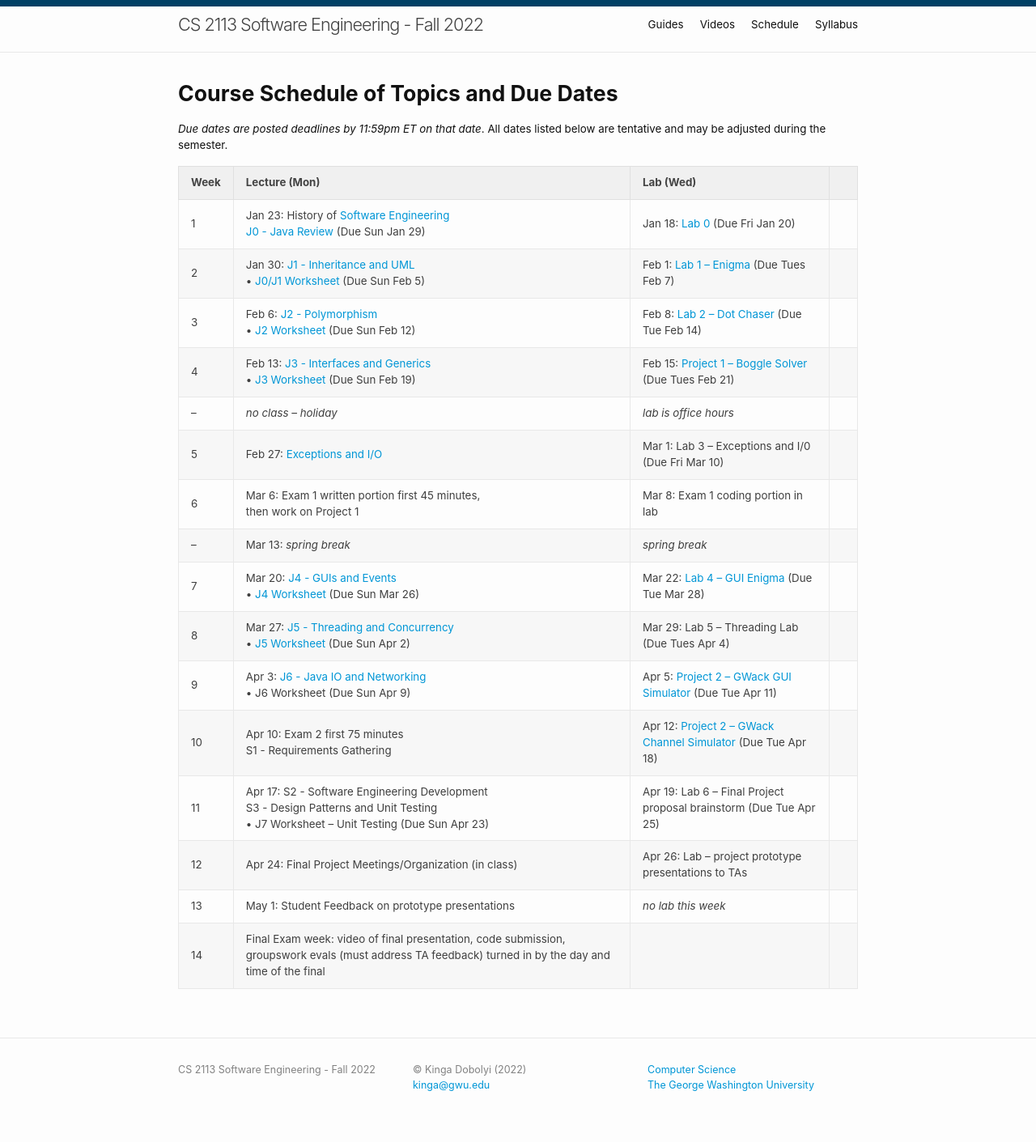
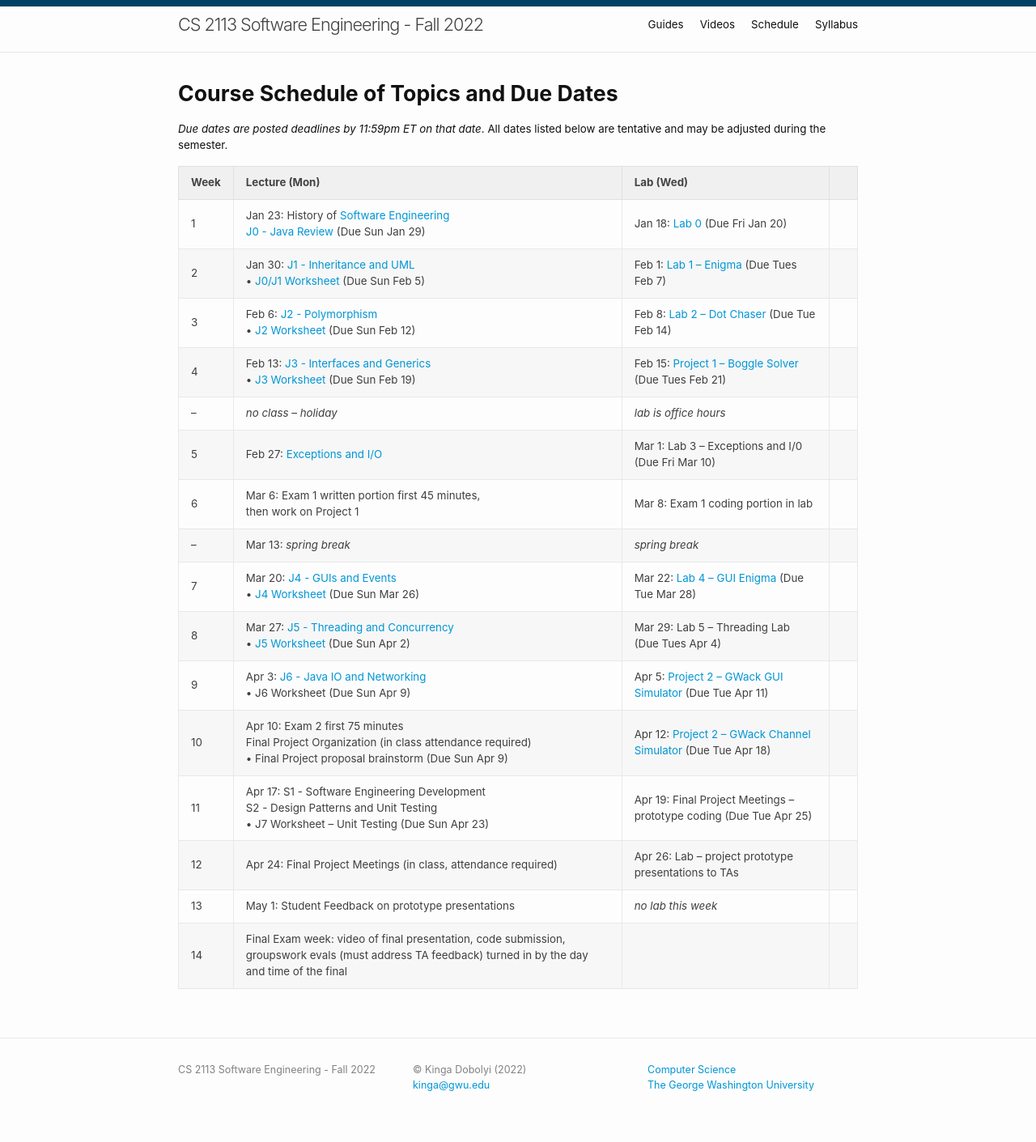
Before and after one commit to cs2113-s23/cs2113-s23.github.io, a Jekyll site: the page built from schedule.md, in a window 1280 px wide. Shown: the whole page at 81% size. Built offline with Jekyll 4.4.1, drawn with Linux system fonts in a browser that asks for light colours.

Commit message:
no C schedule

```diff
--- a/schedule.md
+++ b/schedule.md
@@ -22,8 +22,8 @@ title: Schedule
 | 7    | Mar 20: [J4 - GUIs and Events](j/4) <br>&bull; [J4 Worksheet](worksheet/j4) (Due Sun Mar 26)                                 | Mar 22: [Lab 4 -- GUI Enigma](https://cs2113-f21.github.io/lab/7) (Due Tue Mar 28)                                                                             |
 | 8   | Mar 27: [J5 - Threading and Concurrency](j/5) <br>&bull; [J5 Worksheet](worksheet/j5) (Due Sun Apr 2)                      | Mar 29: Lab 5 -- Threading Lab (Due Tues Apr 4)    |
 | 9   | Apr 3: [J6 - Java IO and Networking](j/6) <br>&bull; J6 Worksheet  (Due Sun Apr 9)                             | Apr 5: [Project 2 -- GWack GUI Simulator](project/3) (Due Tue Apr 11)                                                              |
-| 10   | Apr 10: Exam 2 first 75 minutes<br> S1 - Requirements Gathering           | Apr 12: [Project 2 -- GWack Channel Simulator](project/2) (Due Tue Apr 18)                             |
-| 11   | Apr 17: S2 - Software Engineering Development<br>S3 - Design Patterns and Unit Testing <br>&bull; J7 Worksheet -- Unit Testing (Due Sun Apr 23)             | Apr 19: Lab 6 -- Final Project proposal brainstorm (Due Tue Apr 25)                                                                    |
-| 12   | Apr 24:  Final Project Meetings/Organization (in class)                                                                                         |  Apr 26: Lab -- project prototype presentations to TAs                                                                                                                          |
+| 10   | Apr 10: Exam 2 first 75 minutes<br> Final Project Organization (in class attendance required) <br>&bull; Final Project proposal brainstorm  (Due Sun Apr 9)                        | Apr 12: [Project 2 -- GWack Channel Simulator](project/2) (Due Tue Apr 18)                             |
+| 11   | Apr 17: S1 - Software Engineering Development<br>S2 - Design Patterns and Unit Testing <br>&bull; J7 Worksheet -- Unit Testing (Due Sun Apr 23)             | Apr 19: Final Project Meetings -- prototype coding (Due Tue Apr 25)                                                                    |
+| 12   | Apr 24:  Final Project Meetings (in class, attendance required)                                                                                         |  Apr 26: Lab -- project prototype presentations to TAs                                                                                                                          |
 | 13   | May 1:  Student Feedback on prototype presentations                                                                            | *no lab this week*                                                                                                                             |
 |  14  | Final Exam week: video of final presentation, code submission, groupswork evals (must address TA feedback) turned in by the day and time of the final                                                                           |                                                                                                                             |
```
